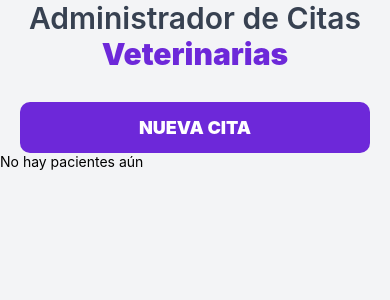
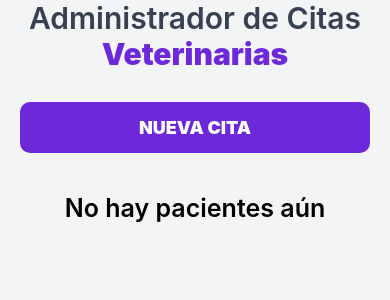
Before and after one commit to codePablogram/mi-primera-app, a React Native app: screen / in a window 390 px wide. Shown: the top 300 px of the page. Built offline with nearby package versions, Linux system fonts and the light colour scheme.

Commit message:
Clase 100

```diff
--- a/App.js
+++ b/App.js
@@ -8,11 +8,12 @@
   StyleSheet,
   Button,
   Pressable,
-  Modal
+  Modal,
+  FlatList
 } from 'react-native'
 
 import Formulario from './src/components/Formulario';
-
+import Paciente from './src/components/Paciente';
 const nuevaCitaHandler = () =>{
   console.log('diste click nueva cita handler')
 }
@@ -33,7 +34,22 @@
         <Text style={styles.btnTextoNuevaCita}>Nueva Cita</Text>
       </Pressable>
 
-      {pacientes.length === 0 ? <Text style={styles.noPacientes}>No hay pacientes aún</Text> : <Text>Si hay pacientes</Text> }
+      {pacientes.length === 0 ?
+        <Text style={styles.noPacientes}>No hay pacientes aún</Text> :
+        <FlatList
+          data={pacientes}
+          keyExtractor={ (item) => item.id }
+          renderItem={(item) => {
+              return(
+                <Paciente
+                  item = {item}
+                />
+              )
+
+            }
+          }
+        />
+      }
 
       <Formulario
         modalVisible={modalVisible}
@@ -73,6 +89,12 @@
       fontSize: 18,
       fontWeight: '900',
       textTransform: 'uppercase'
+   },
+   noPacientes:{
+     marginTop: 40,
+     textAlign: 'center',
+     fontSize: 25,
+     fontWeight: '600'
    }
 })
 
--- a/src/components/Formulario.js
+++ b/src/components/Formulario.js
@@ -24,6 +24,7 @@
         }
 
         const nuevoPaciente = {
+            id: Date.now(),
             paciente,
             propietario,
             email,
--- /dev/null
+++ b/src/components/Paciente.js
@@ -0,0 +1,8 @@
+import React from 'react'
+import { Text } from 'react-native'
+const Paciente = (item) => {
+  return (
+    <Text>Desde Paciente</Text>
+  )
+}
+export default Paciente
```
